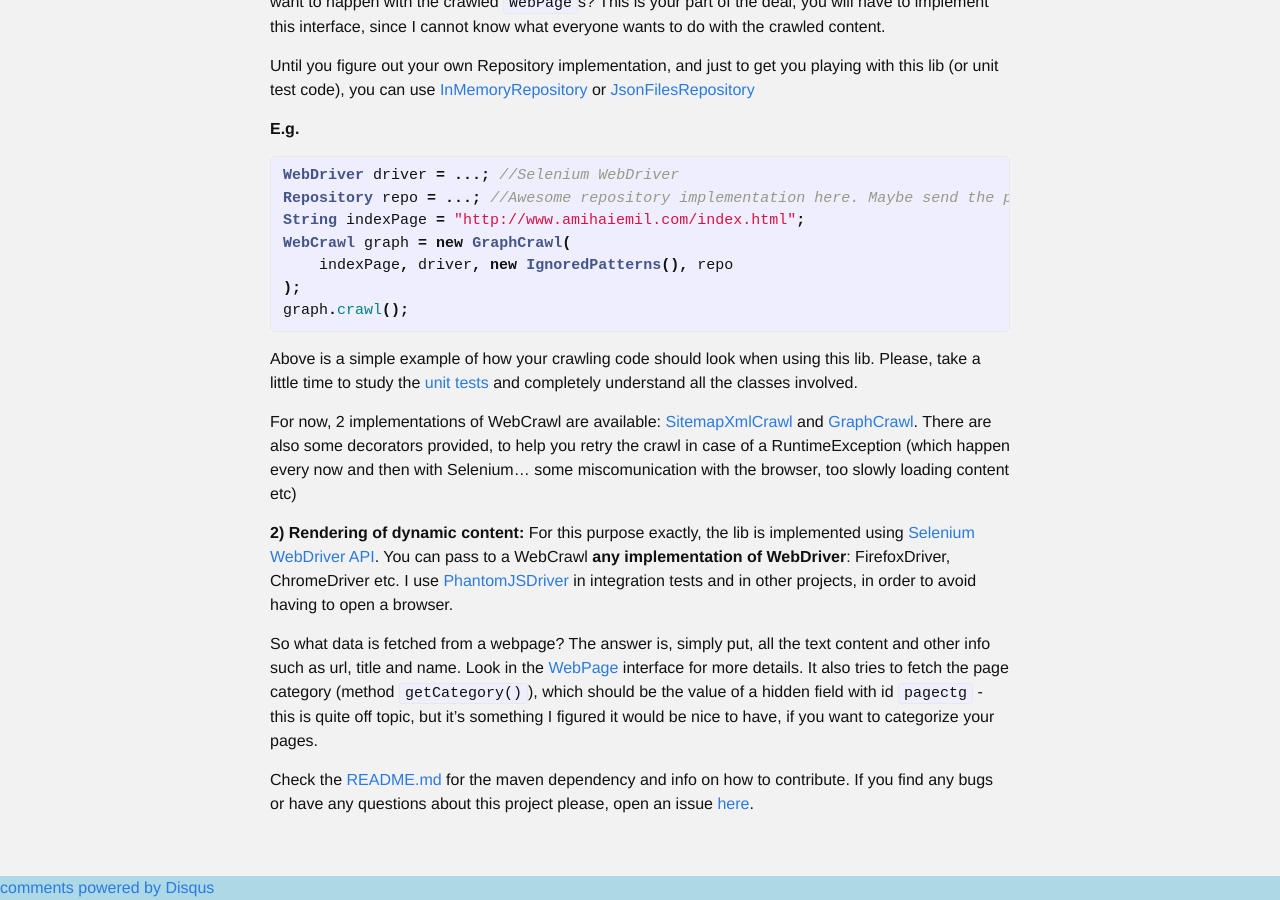
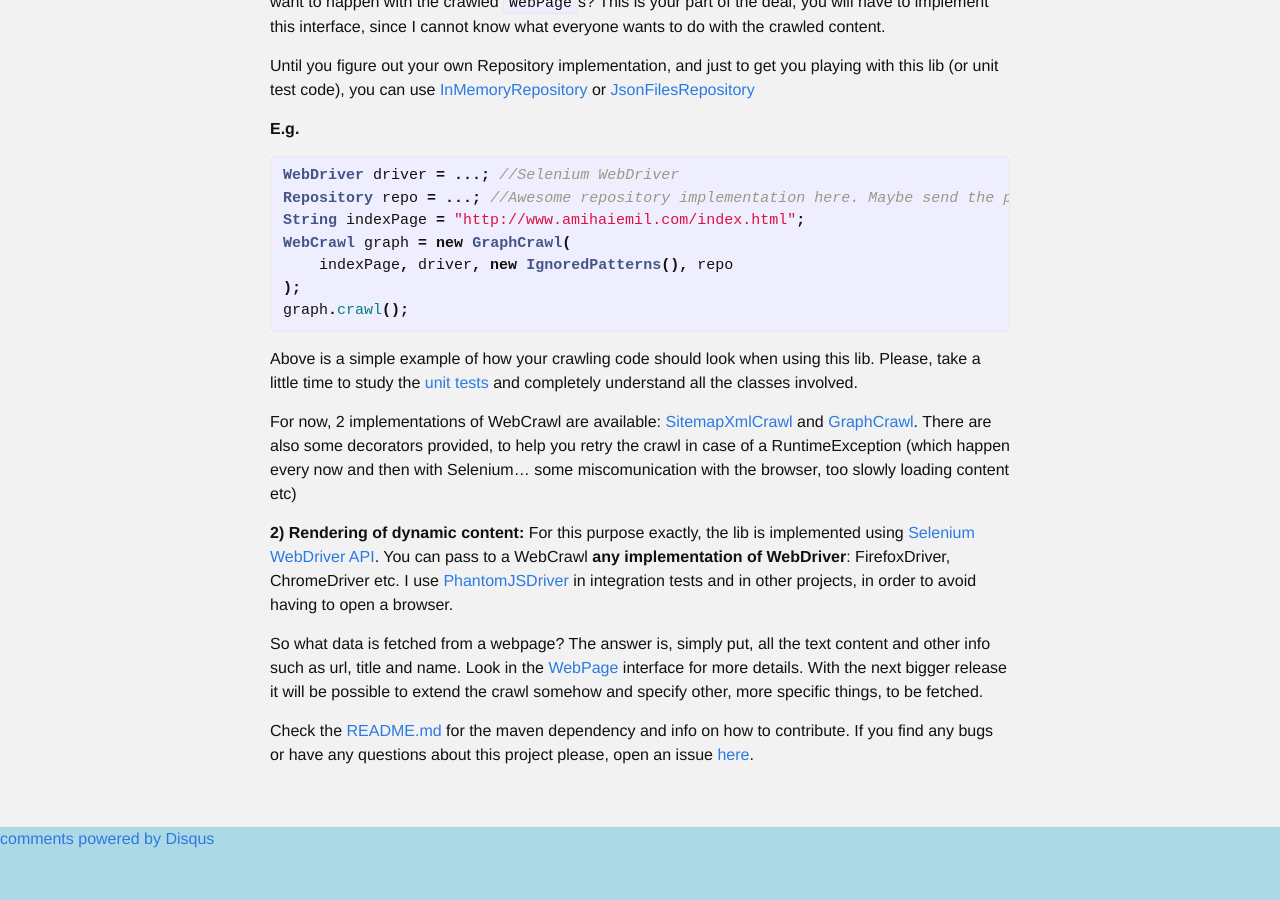
Before and after one commit to amihaiemil/amihaiemil.github.io, a Jekyll site: the page built from _posts/2016-12-05-project-charles.markdown, in a window 1280 px wide and 900 px high, scrolled down 574 px. Built offline with Jekyll 4.4.1, drawn with Linux system fonts in a browser that asks for light colours; comment, search, counter and statistics services are not loaded; after the commit the page ends 1425 px from its top, so only the background shows below that.

Commit message:
Update 2016-12-05-project-charles.markdown

```diff
--- a/_posts/2016-12-05-project-charles.markdown
+++ b/_posts/2016-12-05-project-charles.markdown
@@ -46,8 +46,7 @@ WebCrawl **any implementation of WebDriver**: FirefoxDriver, ChromeDriver etc. I
 to avoid having to open a browser.
 
 So what data is fetched from a webpage? The answer is, simply put, all the text content and other info such as url, title and name. Look in the [WebPage](https://github.com/opencharles/charles/blob/master/src/main/java/com/amihaiemil/charles/WebPage.java)
-interface for more details. It also tries to fetch the page category (method ``getCategory()``), which should be the value of a hidden field with id ``pagectg`` - this is quite off topic, but it's something I figured
-it would be nice to have, if you want to categorize your pages.
+interface for more details. With the next bigger release it will be possible to extend the crawl somehow and specify other, more specific things, to be fetched.
 
 Check the [README.md](https://github.com/opencharles/charles/blob/master/README.md) for the maven dependency and info on how to contribute.
 If you find any bugs or have any questions about this project please, open an issue [here](https://github.com/opencharles/charles/issues/new).
```
